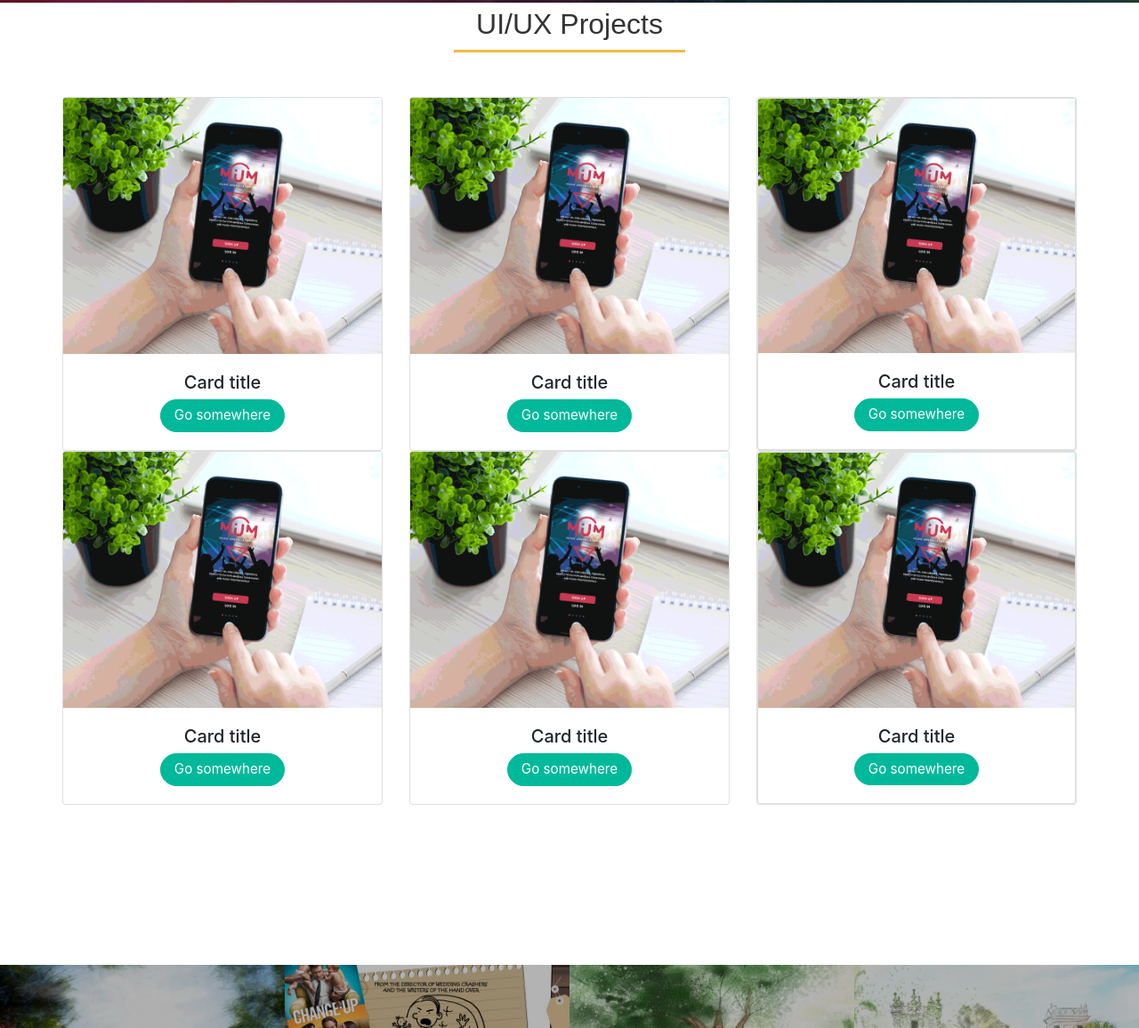
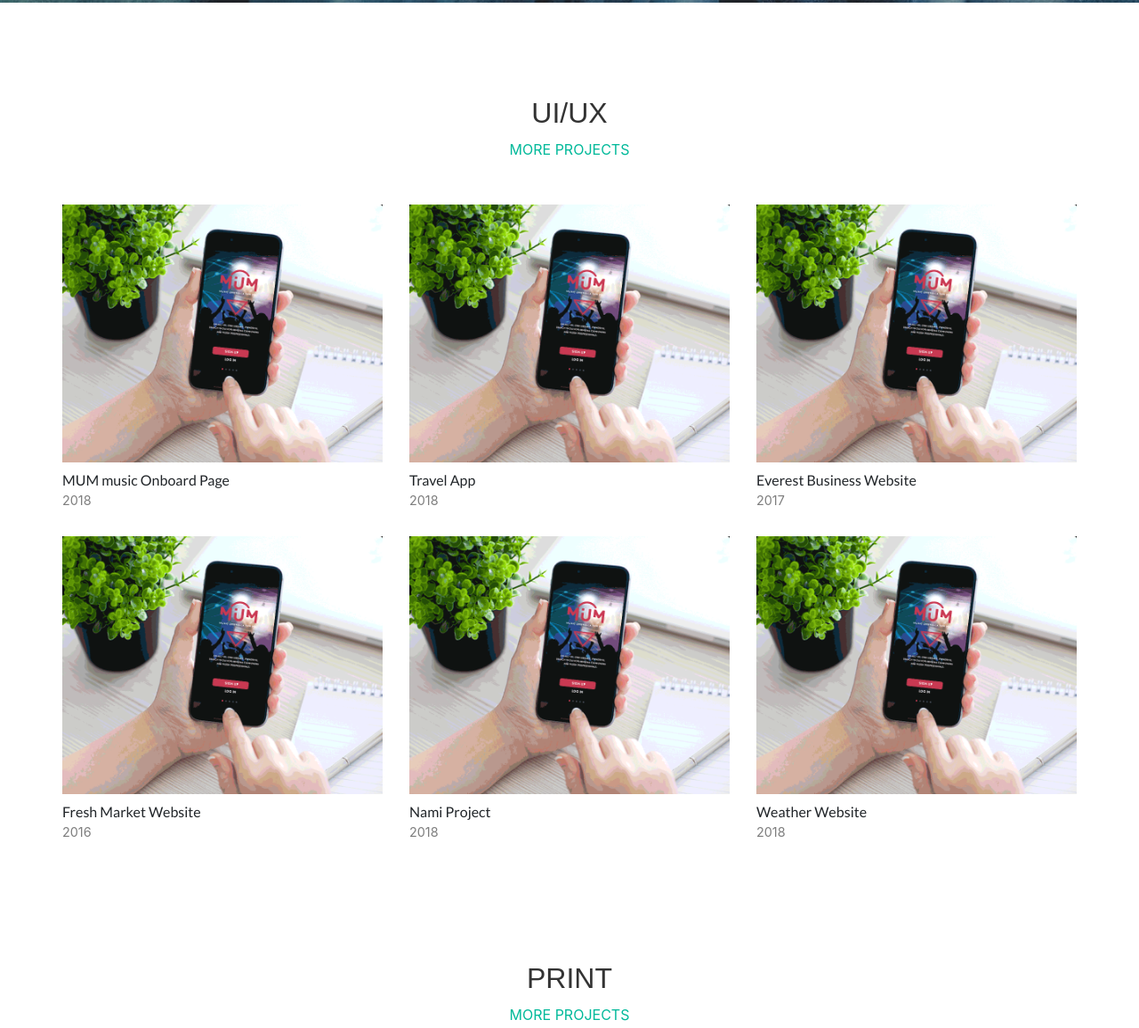
Before and after one commit to mysmile15/W17-HW-Portfolio, a plain HTML site: page index.html in a window 1280 px wide. Shown: the part 797-1953 px from the top of the page at 89% size. Drawn offline with nearby package versions, Linux system fonts and the light colour scheme; a web font is replaced by a local one.

Commit message:
updated
updated

```diff
--- a/css/style.css
+++ b/css/style.css
@@ -40,8 +40,13 @@ font-family: 'Patua One', cursive;
   text-align: center;
   font-family: 'Patua One', sans-serif;
   padding-bottom: 5px;
-  border-bottom: 3px solid #f1b945;
-  margin: auto 440px 50px 440px;
+  margin: 0px 0px 0px 0px;
+}
+
+.more-projects {
+  text-align: center;
+  color: #00b99a;
+  font-weight: 400;
 }
 
 h1 {
@@ -51,7 +56,8 @@ h1 {
 
 p {
   font-family: 'Lato', sans-serif;
-  font-size: 18px;
+  font-size: 100%;
+  text-align: left;
 }
 
 /***********************
@@ -66,12 +72,7 @@ p {
 ************************/
 
 header {
-  background-image: linear-gradient(
-      to right,
-      rgba(0, 0, 0, 0.6),
-      rgba(0, 0, 0, 0.6)
-    ),
-    url(../img/header-1.jpg);
+  background-image: url(../img/header-2.jpg);
   height: 100vh;
   background-size: cover;
   background-position: center;
@@ -94,7 +95,7 @@ header p {
 *NAVIGATION
 ************************/
 .logo {
-  height: 100px;
+  height: 80px;
   width: auto;
   float: left;
   margin-top: 25px;
@@ -157,6 +158,43 @@ header p {
   margin-top: 60px;
 }
 
+.uiux {
+  margin: 100px auto;
+}
+
+.uiux p {
+  margin: 8px 0 0 0;
+  font-size: 100%;
+}
+
+.date {
+  color: #7e7e7e;
+  margin: 0px;
+  font-size: 90%;
+}
+
+.card-bottom {
+  margin-bottom: 30px;
+}
+
+.uiux-img {
+  background-color: #000;
+  overflow: hidden;
+  width: 100%;
+}
+
+.uiux-img img {
+  opacity: 1;
+  width: 100%;
+  height: auto;
+  transform: scale(1);
+  transition: all 0.5s ease;
+}
+
+.uiux-img img:hover {
+  opacity: 0.8;
+  transform: scale(1.15);
+}
 /***********************
 *SKETCH
 ************************/
--- a/index.html
+++ b/index.html
@@ -3,8 +3,12 @@
 
 <head>
     <meta charset="utf-8" />
-    <title>My Portfolio</title>
+    <title>Irina Liang</title>
     <meta name="viewport" content="initial-scale=1, width=device-width, maximum-scale=1, minimum-scale=1, user-scalable=no">
+
+    <!-- favicon -->
+    <link rel="shortcut icon" type="image/png" href="img/favicon.png" />
+    <link rel="shortcut icon" type="image/png" href="img/favicon.png" />
 
     <!-- My css & js-->
     <link rel="stylesheet" type="text/css" media="screen" href="css/style.css" />
@@ -43,102 +47,82 @@
             <div class="section-container">
                 <img src="img/irinalogo.png" alt="logo" class="logo">
                 <ul class="main-nav">
-                    <li><a href="#">All Projects</a></li>
-                    <li><a href="#">UI/UX Design</a></li>
-                    <li><a href="#">Print</a></li>
-                    <li><a href="#">Digital Sketch</a></li>
-                    <li>|</li>
-                    <a href="#" class="btn"><i class="far fa-envelope"></i> &nbsp; Contact Me</a>
+                    <li><a href="#uxui">UX/UI</a></li>
+                    <li><a href="#print">Print</a></li>
+                    <li><a href="#sketch">Sketch</a></li>
+                    <li><a href="#about">About me</a></li>
                 </ul>
-
             </div>
-
-
         </nav>
 
         <div class="hero-text-box">
-            <div class="title">Hi, I'm Irina.</div>
-            <div class="title">I believe in Art.</div>
+            <div class="title">Irina Liang</div>
             <!-- <h1>Hi,I'm Irina</h1> -->
 
-            <p>Description..Description..Description..Description..Description..Description..</p>
+            <p>UX/UI - VISUAL DESIGN - VECTORS - ILLUSTRATIONS - ANIMATION</p>
         </div>
     </header>
 
 
-
     <!-- UIUX PROJECT -->
-    <section>
+    <section id="uxui"></section>
+    <section class="uiux">
         <div class="section-container">
             <div class="title-2">
-                UI/UX Projects
+                UI/UX
             </div>
+            <div class="more-projects">MORE PROJECTS</div>
 
             <div class="row row-space">
-                <div class="col-sm col-md col-lg text-center">
-                    <div class="card" style="width:100%;">
+                <div class="col-sm-12 col-md-6 col-lg-4 card-bottom">
+                    <div class="uiux-img">
                         <img class="card-img-top" src="img/giphy.gif" alt="Card image cap">
-                        <div class="card-body">
-                            <h5 class="card-title">Card title</h5>
-                            <a href="#" class="btn btn-primary">Go somewhere</a>
+                    </div>
+                    <p>MUM music Onboard Page</p>
+                    <div class="date">2018</div>
+                </div>
+
+                <div class="col-sm-12 col-md-6 col-lg-4 card-bottom">
+                    <div class="uiux-img">
+                        <img class="card-img-top" src="img/giphy.gif" alt="Card image cap">
+                    </div>
+                    <p>Travel App</p>
+                    <div class="date">2018</div>
+                </div>
+                <div class="col-sm-12 col-md-6 col-lg-4 card-bottom">
+                    <div class="uiux-img">
+                        <img class="card-img-top" src="img/giphy.gif" alt="Card image cap">
+                    </div>
+                    <p>Everest Business Website</p>
+                    <div class="date">2017</div>
+                </div>
+                <!-- 2nd row -->
+
+                <!-- <div class="w-100"></div> -->
+                <div class="col-sm-12 col-md-6 col-lg-4 card-bottom">
+                    <div class="uiux-img">
+                        <img class="card-img-top" src="img/giphy.gif" alt="Card image cap">
+                    </div>
+                    <p>Fresh Market Website</p>
+                    <div class="date">2016</div>
+                </div>
+
+                <div class="col-sm-12 col-md-6 col-lg-4 card-bottom">
+                    <div class="uiux-img">
+                        <img class="card-img-top" src="img/giphy.gif" alt="Card image cap">
+                    </div>
+                    <p>Nami Project</p>
+                    <div class="date">2018</div>
+                </div>
+
+                <div class="col-sm-12 col-md-6 col-lg-4 card-bottom">
+                    <div class="uiux-img">
+                        <div style="width:100%">
+                            <img class="card-img-top" src="img/giphy.gif" alt="Card image cap">
                         </div>
                     </div>
-                </div>
-                <div class="col-sm col-md col-lg text-center">
-                    <div class="card" style="width:100%">
-                        <img class="card-img-top" src="img/giphy.gif" alt="Card image cap">
-                        <div class="card-body">
-                            <h5 class="card-title">Card title</h5>
-                            <a href="#" class="btn btn-primary">Go somewhere</a>
-                        </div>
-                    </div>
-                </div>
-                <div class="col-sm col-md col-lg text-center">
-                    <div class="card" style="width:100%;">
-
-                        <div class="card" style="width:100%">
-                            <img class="card-img-top" src="img/giphy.gif" alt="Card image cap">
-                            <div class="card-body">
-                                <h5 class="card-title">Card title</h5>
-                                <a href="#" class="btn btn-primary">Go somewhere</a>
-                            </div>
-                        </div>
-
-                    </div>
-                </div>
-                <!-- 2nd row -->
-                <br>
-                <div class="w-100"></div>
-                <div class="col-sm col-md col-lg text-center">
-                    <div class="card" style="width:100%;">
-                        <img class="card-img-top" src="img/giphy.gif" alt="Card image cap">
-                        <div class="card-body">
-                            <h5 class="card-title">Card title</h5>
-                            <a href="#" class="btn btn-primary">Go somewhere</a>
-                        </div>
-                    </div>
-                </div>
-                <div class="col-sm col-md col-lg text-center">
-                    <div class="card" style="width:100%;">
-                        <img class="card-img-top" src="img/giphy.gif" alt="Card image cap">
-                        <div class="card-body">
-                            <h5 class="card-title">Card title</h5>
-                            <a href="#" class="btn btn-primary">Go somewhere</a>
-                        </div>
-                    </div>
-                </div>
-                <div class="col-sm col-md col-lg text-center">
-                    <div class="card" style="width:100%;">
-
-                        <div class="card" style="width:100%">
-                            <img class="card-img-top" src="img/giphy.gif" alt="Card image cap">
-                            <div class="card-body">
-                                <h5 class="card-title">Card title</h5>
-                                <a href="#" class="btn btn-primary">Go somewhere</a>
-                            </div>
-                        </div>
-
-                    </div>
+                    <p>Weather Website</p>
+                    <div class="date">2018</div>
                 </div>
 
             </div>
@@ -148,10 +132,19 @@
     </section>
 
     <!-- Brand and Print section -->
+    <section id="print"></section>
+    <section class="print">
+        <div class="title-2">PRINT</div>
+        <div class="more-projects">MORE PROJECTS</div>
+
+    </section>
+
 
     <!-- digital Sketch -->
-
+    <section id="sketch"></section>
     <section class="sketch">
+        <div class="title-2">SKETCH</div>
+        <div class="more-projects">MORE PROJECTS</div>
         <ul class="sketch-showcase">
             <li>
                 <figure class="sketch-img">
@@ -200,18 +193,19 @@
                 </figure>
             </li>
         </ul>
-        <!-- 2nd row -->
-        <!-- <ul class="sketch-showcase">
 
-        </ul> -->
 
 
     </section>
 
 
-    <!-- contact form -->
+    <!-- About me -->
+    <section id="about"></section>
+    <section>
+        <div class="title-2">ABOUT</div>
+    </section>
 
-
+    <!-- footer-->
     <footer>
         <section class="section-container">
             <div class="footer-logo">
```
Also changed, not shown: img/f14.png (added), img/favicon.png (added), img/header-2.jpg (added).
